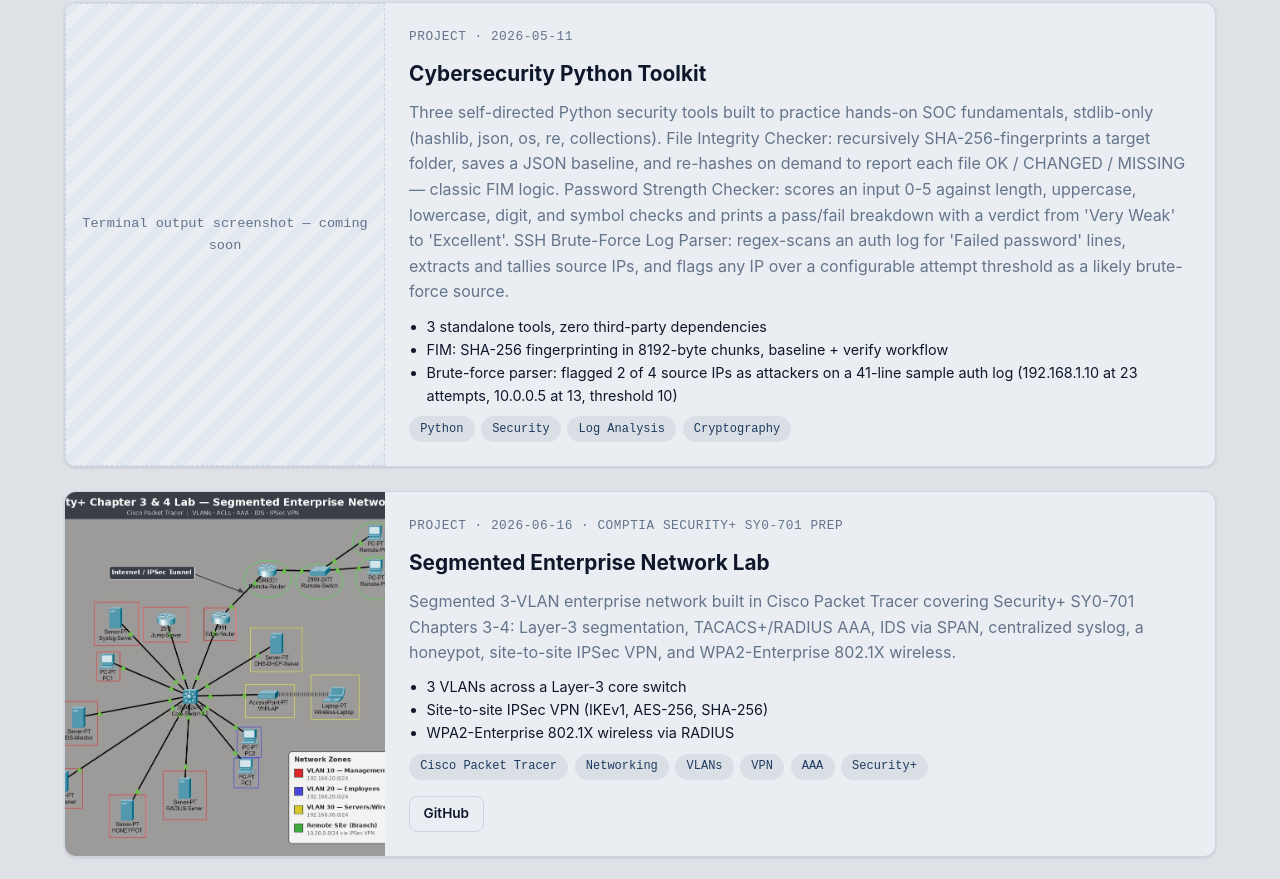
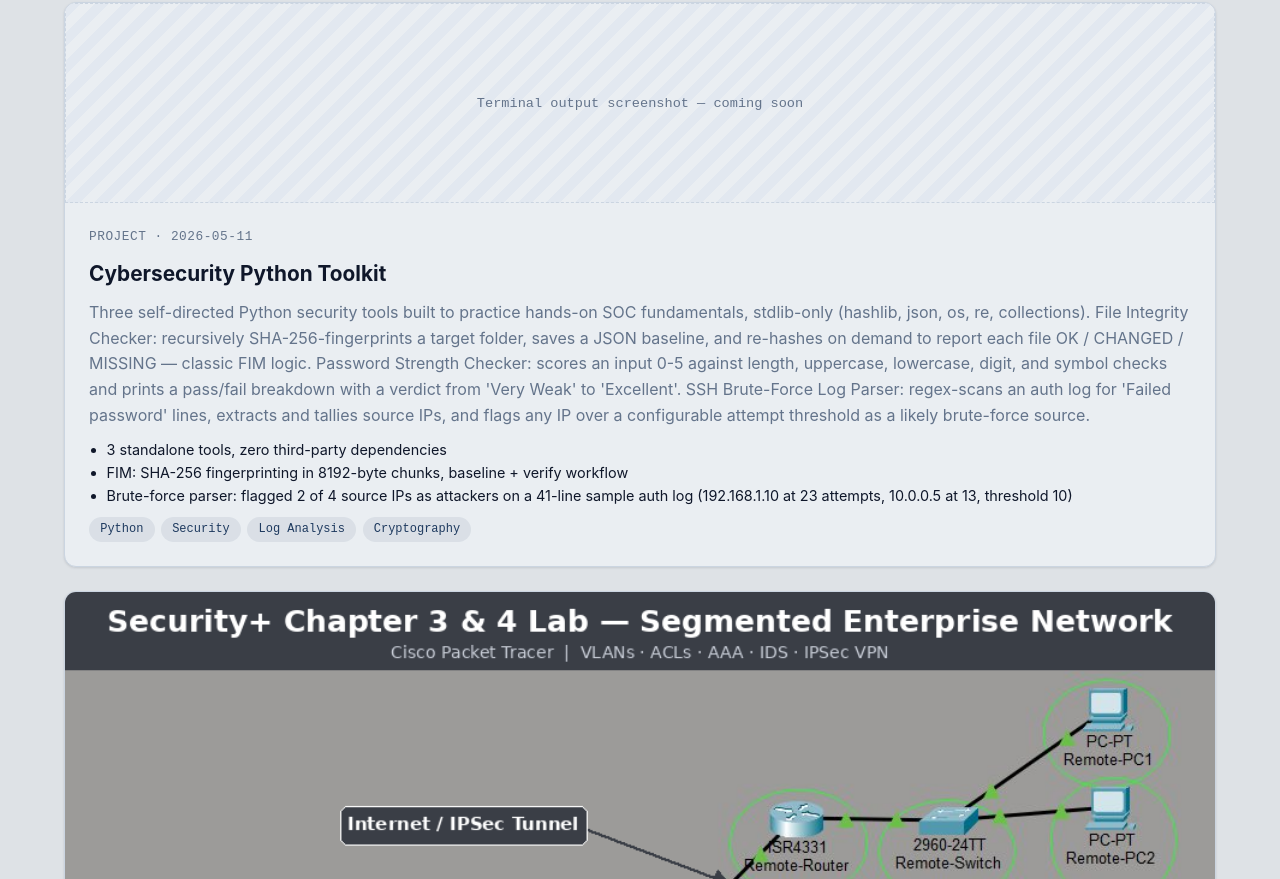
Before and after one commit to jaredlomeli-sjsu/jared-lomeli-portfolio, a website: page index.html in a window 1280 px wide. Shown: the part 437-1316 px from the top of the page. Drawn offline with Linux system fonts and the light colour scheme.

Commit message:
Show full images instead of cropped previews on highlight cards
Switches highlight cards from a side-by-side layout with a cover-cropped
media column to a stacked layout: image first at full width/natural
aspect ratio (no cropping), content below. Removes the now-unused
objectPosition crop-framing field and the no-media grid modifier, both
made obsolete by dropping object-fit: cover.

```diff
--- a/app.js
+++ b/app.js
@@ -30,8 +30,7 @@ function renderHighlightGrid() {
 
 function buildHighlightCard(item) {
   const card = document.createElement("article");
-  card.className =
-    "highlight-card" + (item.media ? "" : " highlight-card--no-media");
+  card.className = "highlight-card";
 
   if (item.media && item.media.type === "placeholder") {
     const mediaEl = document.createElement("div");
@@ -45,7 +44,6 @@ function buildHighlightCard(item) {
     const img = document.createElement("img");
     img.src = item.media.localSourcePath;
     img.alt = item.media.altText || "";
-    img.style.objectPosition = item.media.objectPosition || "center";
     img.loading = "lazy";
     img.tabIndex = 0;
     const openThisLightbox = () =>
--- a/data/highlights.json
+++ b/data/highlights.json
@@ -51,8 +51,7 @@
       "media": {
         "type": "image",
         "localSourcePath": "/public/images/packet-tracer-topology.png",
-        "altText": "Segmented enterprise network topology diagram — 3 VLANs, AAA servers, IDS, honeypot, and site-to-site IPSec VPN",
-        "objectPosition": "65% 35%"
+        "altText": "Segmented enterprise network topology diagram — 3 VLANs, AAA servers, IDS, honeypot, and site-to-site IPSec VPN"
       },
       "links": {
         "github": "https://github.com/jaredlomeli-sjsu/packet-tracer-security-plus-lab",
@@ -85,8 +84,7 @@
       "media": {
         "type": "image",
         "localSourcePath": "/public/images/kali-nmap-scan.png",
-        "altText": "Nmap service, version, and OS detection scan (nmap -sV -O) against the Metasploitable 2 target from Kali Linux, run on the isolated 192.168.56.0/24 host-only lab network",
-        "objectPosition": "0% center"
+        "altText": "Nmap service, version, and OS detection scan (nmap -sV -O) against the Metasploitable 2 target from Kali Linux, run on the isolated 192.168.56.0/24 host-only lab network"
       },
       "links": {
         "github": "https://github.com/jaredlomeli-sjsu/linux-learning/tree/main/kali-metasploitable-wazuh-linux",
@@ -141,8 +139,7 @@
       "media": {
         "type": "image",
         "localSourcePath": "/public/images/phys2a-engine-explorer.png",
-        "altText": "Interactive 3D Engine Explorer showing a cutaway ICE turbocharger model with a live part-info spec panel, from the ICE vs. EV Physics 2A companion site",
-        "objectPosition": "35% center"
+        "altText": "Interactive 3D Engine Explorer showing a cutaway ICE turbocharger model with a live part-info spec panel, from the ICE vs. EV Physics 2A companion site"
       },
       "links": {
         "github": null,
@@ -177,8 +174,7 @@
       "media": {
         "type": "image",
         "localSourcePath": "/public/images/nexusbot-notebook.png",
-        "altText": "NexusBot.v4 Kaggle notebook showing the inline test suite covering all routing paths and MCP agent skills, 17 unit tests with no API key required",
-        "objectPosition": "42% center"
+        "altText": "NexusBot.v4 Kaggle notebook showing the inline test suite covering all routing paths and MCP agent skills, 17 unit tests with no API key required"
       },
       "links": {
         "github": "https://github.com/jaredlomeli-sjsu/google-kaggle-5day-intensive",
@@ -200,8 +196,7 @@
       "media": {
         "type": "image",
         "localSourcePath": "/public/images/secplus-badge.png",
-        "altText": "CompTIA Security+ (SY0-701) certificate for Jared Lomeli, certified July 30, 2026, valid through July 30, 2029",
-        "objectPosition": "26% 52%"
+        "altText": "CompTIA Security+ (SY0-701) certificate for Jared Lomeli, certified July 30, 2026, valid through July 30, 2029"
       },
       "links": {
         "github": null,
--- a/style.css
+++ b/style.css
@@ -122,11 +122,10 @@ a {
   margin: 0 auto;
 }
 
-/* Side-by-Side Highlight Card Layout */
+/* Stacked Highlight Card Layout — image (full, uncropped) on top, content below */
 .highlight-card {
-  display: grid;
-  grid-template-columns: 320px 1fr;
-  gap: 1.5rem;
+  display: flex;
+  flex-direction: column;
   background: var(--bg-surface);
   border: 1px solid var(--border-color);
   border-radius: 12px;
@@ -145,19 +144,15 @@ a {
   box-shadow: var(--shadow-card-hover);
 }
 
-.highlight-card--no-media {
-  grid-template-columns: 1fr;
-}
-
 .highlight-card-media {
   background: var(--bg-surface-hover);
+  display: flex;
+  justify-content: center;
 }
 
 .highlight-card-media img {
   width: 100%;
-  height: 100%;
-  min-height: 200px;
-  object-fit: cover;
+  height: auto;
   cursor: zoom-in;
   display: block;
 }
@@ -166,8 +161,7 @@ a {
   display: flex;
   align-items: center;
   justify-content: center;
-  min-height: 200px;
-  height: 100%;
+  height: 200px;
   padding: 1rem;
   text-align: center;
   color: var(--text-muted);
@@ -184,14 +178,10 @@ a {
 }
 
 .highlight-card-content {
-  padding: 1.5rem 1.5rem 1.5rem 0;
+  padding: 1.5rem;
   display: flex;
   flex-direction: column;
   gap: 0.6rem;
-}
-
-.highlight-card--no-media .highlight-card-content {
-  padding: 1.5rem;
 }
 
 .highlight-card-meta {
```
Also changed, not shown: CLAUDE.md (+4 -3 lines).
